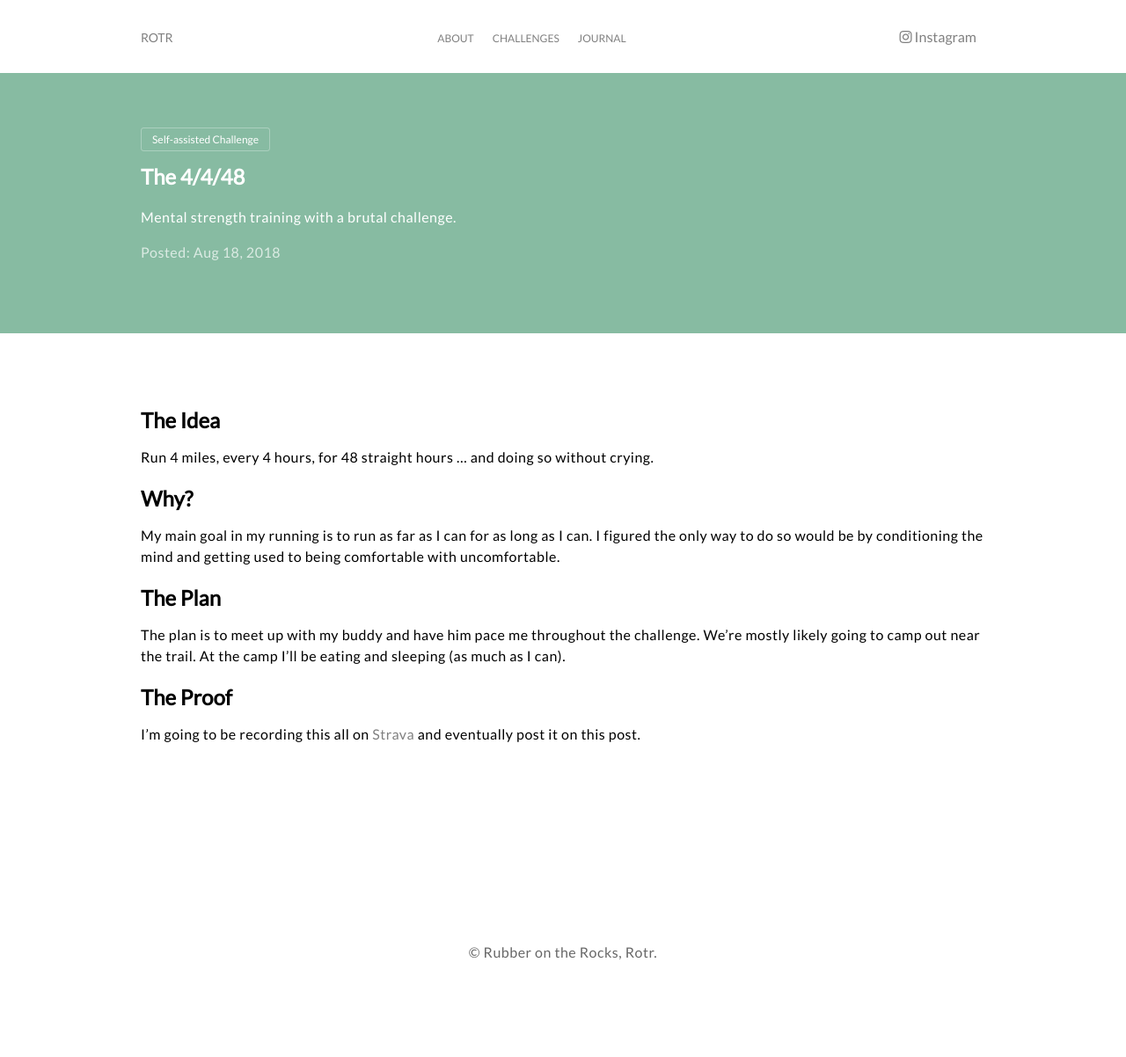
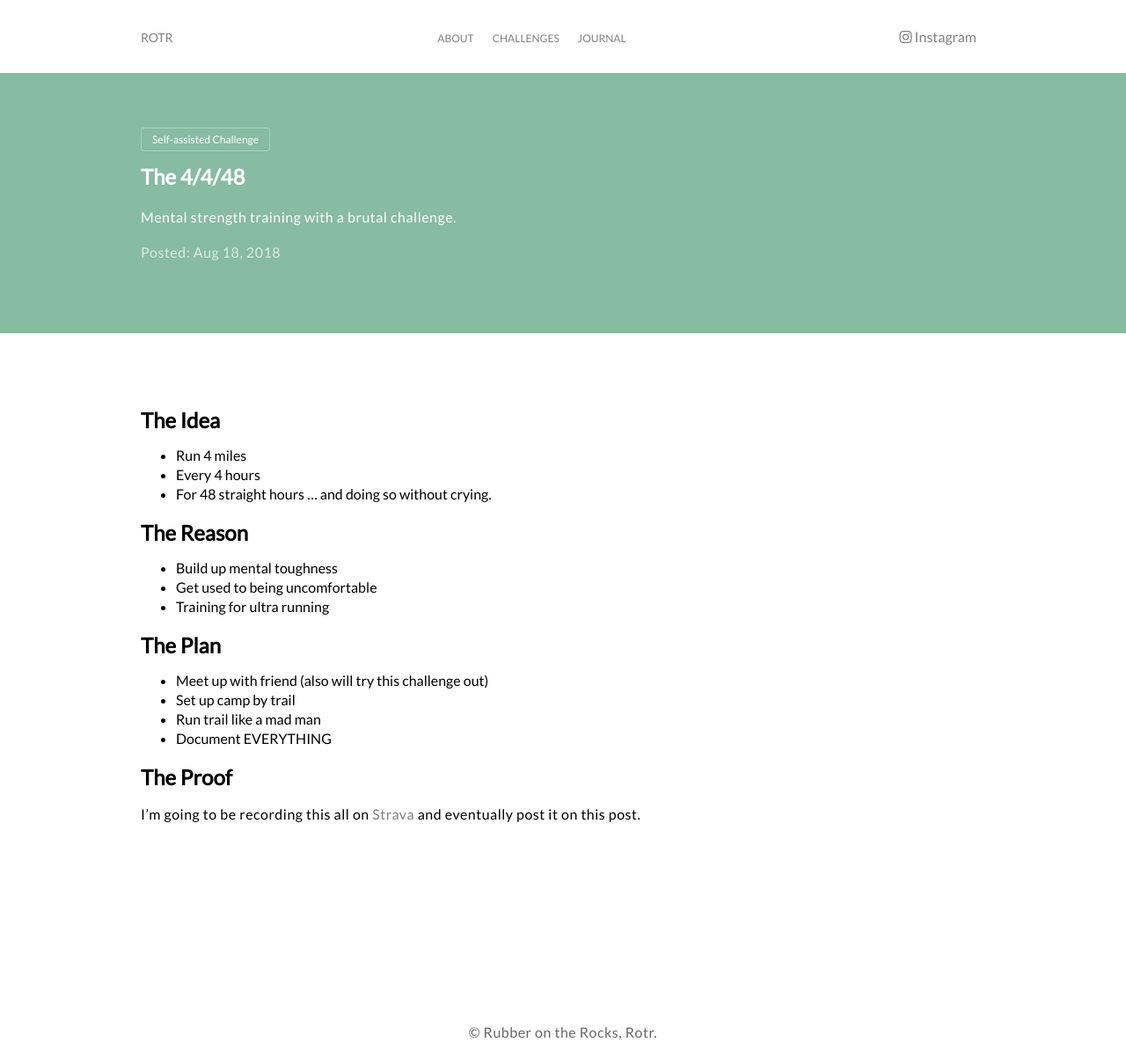
Before and after one commit to enriquezm/rotr, a Jekyll site: the page built from _posts/2018-08-17-the-four-four-fortyeight.md, in a window 1280 px wide. Shown: the whole page at 88% size. Built offline with Jekyll 4.4.1, drawn with Linux system fonts in a browser that asks for light colours; nearby versions of some CDN libraries; comment, search, counter and statistics services are not loaded; before the commit the page ends 1111 px from its top, so only the background shows below that.

Commit message:
Update to bullet journal.

```diff
--- a/_layouts/home.html
+++ b/_layouts/home.html
@@ -4,7 +4,7 @@ layout: default
 <section class="p5 landing-hero">
 	<div>
 		<h1>Rotr.</h1>
-		<p class="bg-light">RUBBER ON THE ROCKS, A RUNNER'S BLOG</p>
+		<p class="bg-light">RUBBER ON THE ROCKS, A RUNNER'S BULLET JOURNAL</p>
 	</div>
 </section>
 <section class="p5 about-section">
--- a/_posts/2018-08-17-the-four-four-fortyeight.md
+++ b/_posts/2018-08-17-the-four-four-fortyeight.md
@@ -9,15 +9,22 @@ published: true
 
 ## The Idea
 
-Run 4 miles, every 4 hours, for 48 straight hours ... and doing so without crying.
+- Run 4 miles
+- Every 4 hours
+- For 48 straight hours ... and doing so without crying.
 
-## Why?
+## The Reason
 
-My main goal in my running is to run as far as I can for as long as I can. I figured the only way to do so would be by conditioning the mind and getting used to being comfortable with uncomfortable.
+- Build up mental toughness
+- Get used to being uncomfortable
+- Training for ultra running
 
 ## The Plan
 
-The plan is to meet up with my buddy and have him pace me throughout the challenge. We're mostly likely going to camp out near the trail. At the camp I'll be eating and sleeping (as much as I can).
+- Meet up with friend (also will try this challenge out)
+- Set up camp by trail
+- Run trail like a mad man
+- Document EVERYTHING
 
 ## The Proof
 
--- a/_sass/custom-style.scss
+++ b/_sass/custom-style.scss
@@ -29,6 +29,11 @@ a {
 		color: white;
 		margin: 0.5em;
 		padding: 1em 2em;
+	}
+}
+ul {
+	li {
+		margin-bottom: 3px;
 	}
 }
 p {
@@ -207,7 +212,7 @@ footer {
         color: rgba(0, 0, 0, 0.7);
       }
 			span {
-				width: 20%;
+				width: 50%;
 				padding: 2px 5px;
 				border: 1px solid $dark-sea-green;
 				color: $dark-sea-green;
```
Also changed, not shown: 1 other file.
